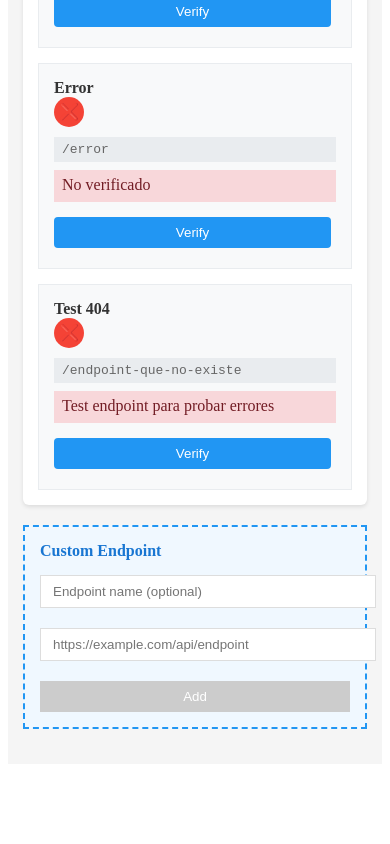
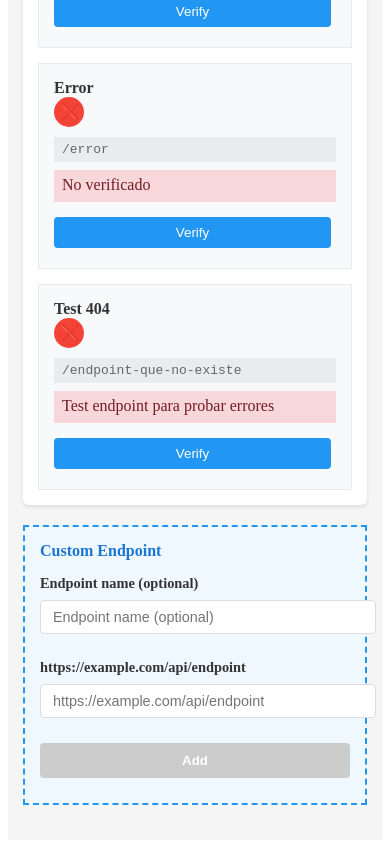
Before and after one commit to JmTortolero/calendarMorocco-cli, an Angular app: page /endpoints in a window 390 px wide. Shown: the part 1695-2539 px from the top of the page. Before the commit the page ends 2467 px from the top, so only its background shows below. Built offline with nearby package versions, Linux system fonts and the light colour scheme; no server answers.

Commit message:
update error in endpoint screen

```diff
--- a/src/app/features/endpoints/endpoints.component.css
+++ b/src/app/features/endpoints/endpoints.component.css
@@ -37,18 +37,21 @@
 .status-light{display:block}
 .endpoints-grid{grid-template-columns:1fr}
 .endpoint-header{flex-direction:column}
-.form-row{flex-direction:column}
-.name-input,.url-input{width:100%;margin-bottom:10px}
-.add-button{width:100%}
+.form-row{flex-direction:column;align-items:stretch}
+.form-field{width:100%;margin-bottom:10px}
+.name-input,.url-input{width:100%;min-width:auto}
+.add-button{width:100%;margin-top:10px}
 }
 .custom-endpoint-form{background:#f0f8ff;border:2px dashed #2196F3;padding:15px;margin-bottom:20px}
 .custom-endpoint-form h4{margin:0 0 15px 0;color:#1976D2}
-.form-row{display:flex;gap:10px;flex-wrap:wrap}
-.form-input{padding:8px 12px;border:1px solid #ddd}
-.name-input{flex:1;min-width:180px}
-.url-input{flex:2;min-width:250px}
-.add-button{background:#4CAF50;color:white;border:none;padding:8px 16px;cursor:pointer}
-.add-button:hover:not(:disabled){background:#45a049}
-.add-button:disabled{background:#ccc;cursor:not-allowed}
+.form-row{display:flex;gap:15px;flex-wrap:wrap;align-items:end}
+.form-field{display:flex;flex-direction:column;gap:5px}
+.form-label{font-weight:600;color:#333;font-size:0.9em;margin-bottom:3px}
+.form-input{padding:8px 12px;border:1px solid #ddd;border-radius:4px;font-size:0.9em}
+.name-input{min-width:180px}
+.url-input{min-width:250px;flex:1}
+.add-button{background:#4CAF50;color:white;border:none;padding:10px 20px;cursor:pointer;border-radius:4px;font-weight:600;margin-top:auto}
+.add-button:hover:not(:disabled){background:#45a049;transform:translateY(-1px)}
+.add-button:disabled{background:#ccc;cursor:not-allowed;transform:none}
 .header-actions{display:flex;gap:8px}
 .remove-button{background:#f44336;color:white;border:none;border-radius:50%;width:24px;height:24px;cursor:pointer}
--- a/src/app/features/endpoints/endpoints.component.html
+++ b/src/app/features/endpoints/endpoints.component.html
@@ -44,29 +44,44 @@
       </div>
     </div>
   </div>
-
   <!-- Formulario para endpoint personalizado -->
   <div class="custom-endpoint-form">
     <h4>{{ 'endpoints.customTitle' | translate }}</h4>
     <div class="form-row">
+      <div class="form-field">
+        <label for="customEndpointName" class="form-label">
+          {{ 'endpoints.customName' | translate }}
+        </label>
         <input
+          id="customEndpointName"
           type="text"
           [(ngModel)]="customName"
           [placeholder]="'endpoints.customName' | translate"
           [attr.aria-label]="'endpoints.customName' | translate"
           class="form-input name-input">
+      </div>
+      <div class="form-field">
+        <label for="customEndpointUrl" class="form-label">
+          {{ 'endpoints.customUrl' | translate }}
+        </label>
         <input
+          id="customEndpointUrl"
           type="url"
           [(ngModel)]="customUrl"
           [placeholder]="'endpoints.customUrl' | translate"
           [attr.aria-label]="'endpoints.customUrl' | translate"
-        class="form-input url-input">
+          class="form-input url-input"
+          required>
+      </div>
+      <div class="form-field">
         <button
           (click)="addCustomEndpoint()"
           class="add-button"
-        [disabled]="!customUrl.trim()">
+          [disabled]="!customUrl.trim()"
+          type="button">
           {{ 'endpoints.addButton' | translate }}
         </button>
       </div>
     </div>
   </div>
+</div>
```
Also changed, not shown: helm-charts/configmap.yaml (+25 -6 lines). Lines whose indentation alone changed are shown as unchanged.
